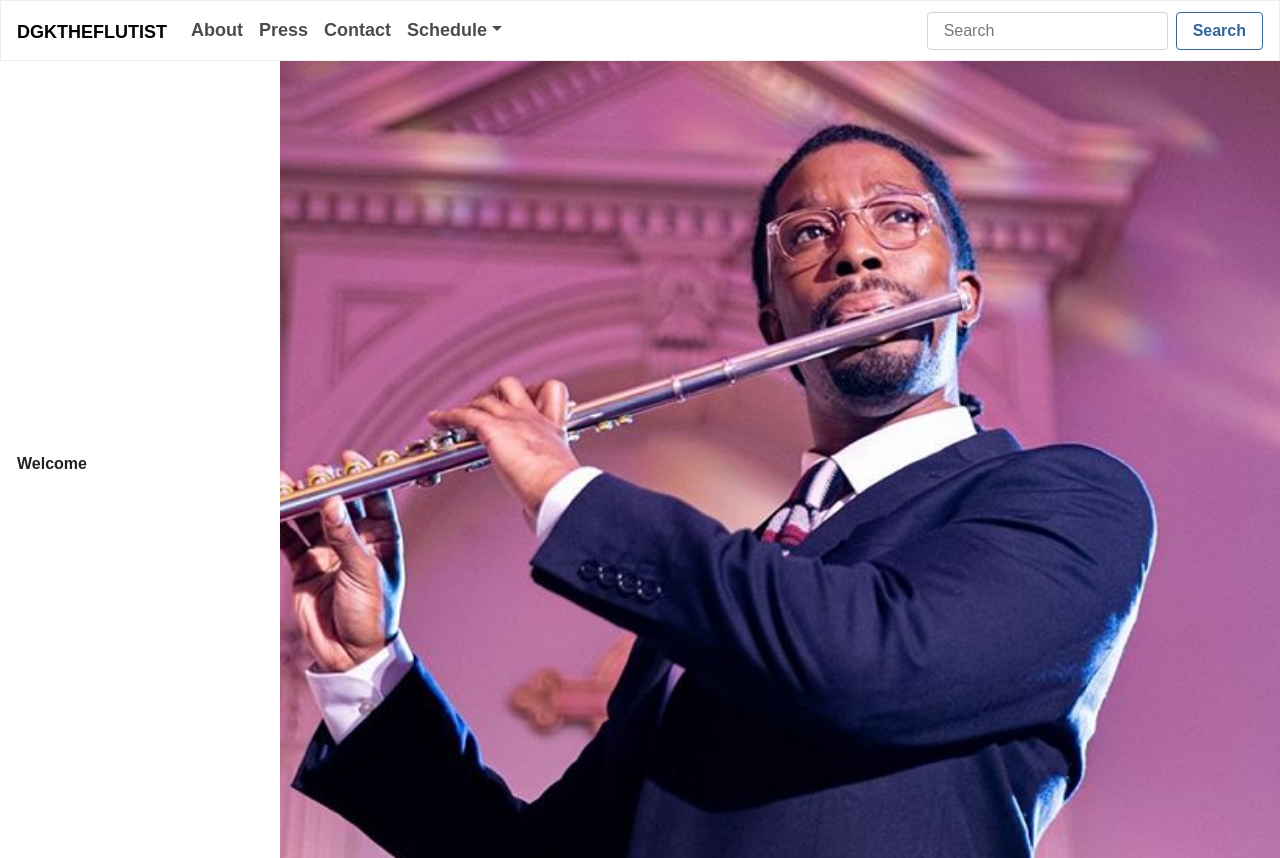
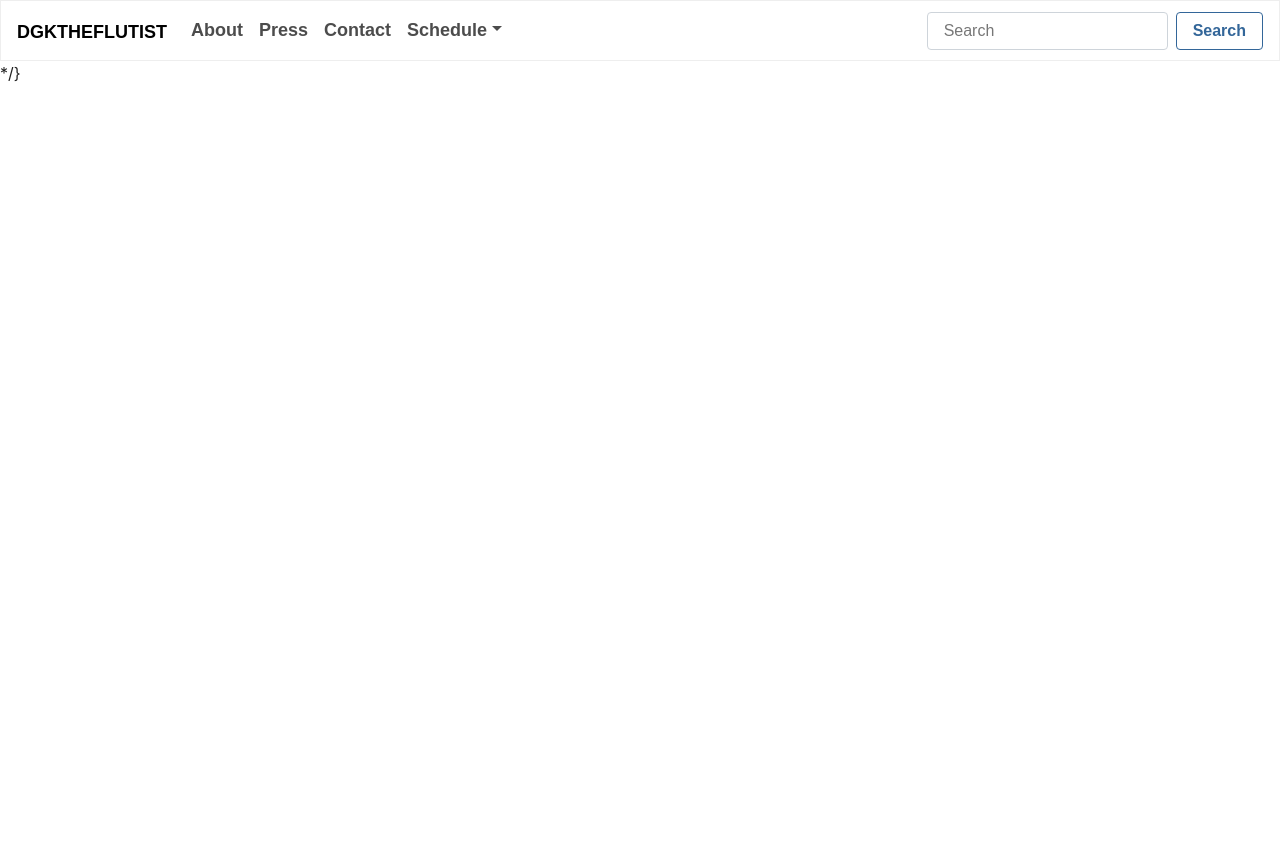
Before and after one commit to ksuares1/dport, a React (Create React App) app in the folder deshaun/: page / in a window 1280 px wide. After the commit the page ends 800 px from the top, so only its background shows below. Built offline with nearby package versions, Linux system fonts and the light colour scheme; a web font is replaced by a local one.

Commit message:
added background pic to homepage

```diff
--- a/deshaun/src/components/Home/index.js
+++ b/deshaun/src/components/Home/index.js
@@ -1,44 +1,18 @@
 import React from "react";
- import { MDBBtn } from "mdbreact";
+// import { MDBBtn } from "mdbreact";
+import deshaun from '../../assets/img/deshaun-home.png';
 
 
-const HomePage=() => {
-    return(
-        <main >
+function HomePage() {
+    return (
+        <div styles={{ backgroundImage: `url (${deshaun})` }}>
+            {/* <MDBBtn className="text-align:center" href="/about" gradient="purple">Welcome</MDBBtn>  */} */}
+        </div>
 
-         <img className="home-pic" src={require("../../assets/img/deshaun-home.png")}  width="1000px" alt=" Deshaun" />
 
-         <div>
-             <br>
-             </br>
-             <br>
-             </br>
-             <br>
-             </br>
-             <br>
-             </br>
-             <br>
-             </br>
-             <br>
-             </br> <br>
-             </br>
-             <br>
-             </br> <br>
-             </br>
-             <br>
-             </br> <br>
-             </br>
-             <br>
-             </br> <br>
-             </br>
-             <br>
-             </br> <br>
-             </br>
-             <br>
-             </br>
-          <MDBBtn className="text-align:center" href="/about" gradient="purple">Welcome</MDBBtn>
-          </div>
-        </main>
+
+
+
     )
 }
 
```
Also changed, not shown: deshaun/src/assets/img/deshaun.png (renamed from deshaun/src/assets/img/deshaun-about.png).
